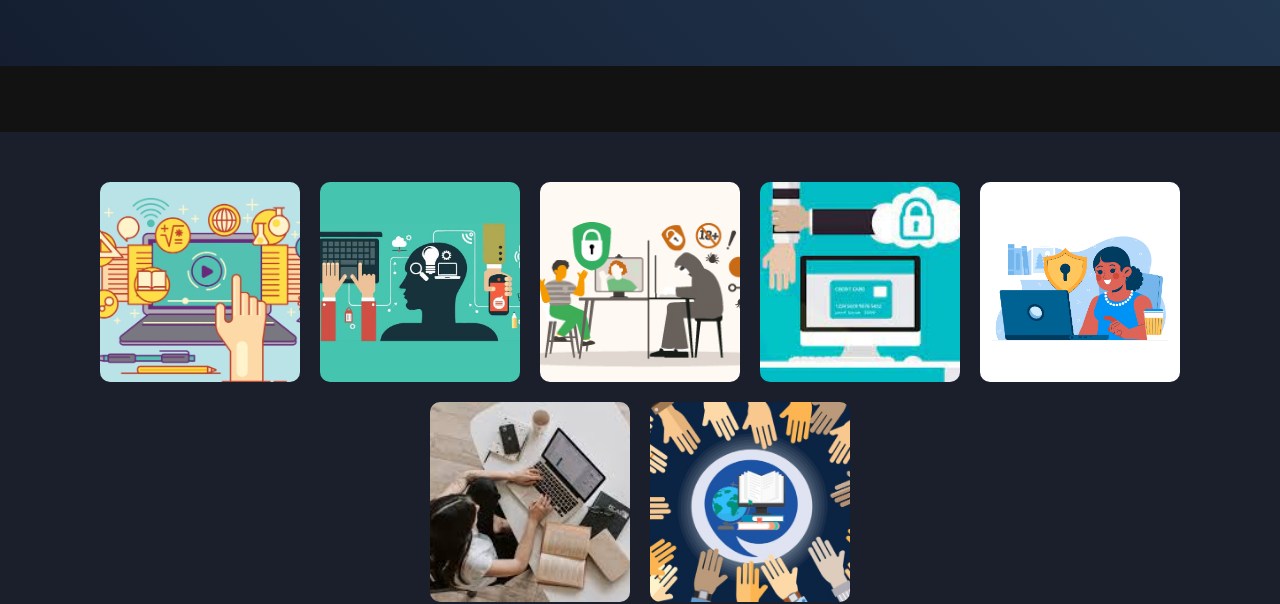
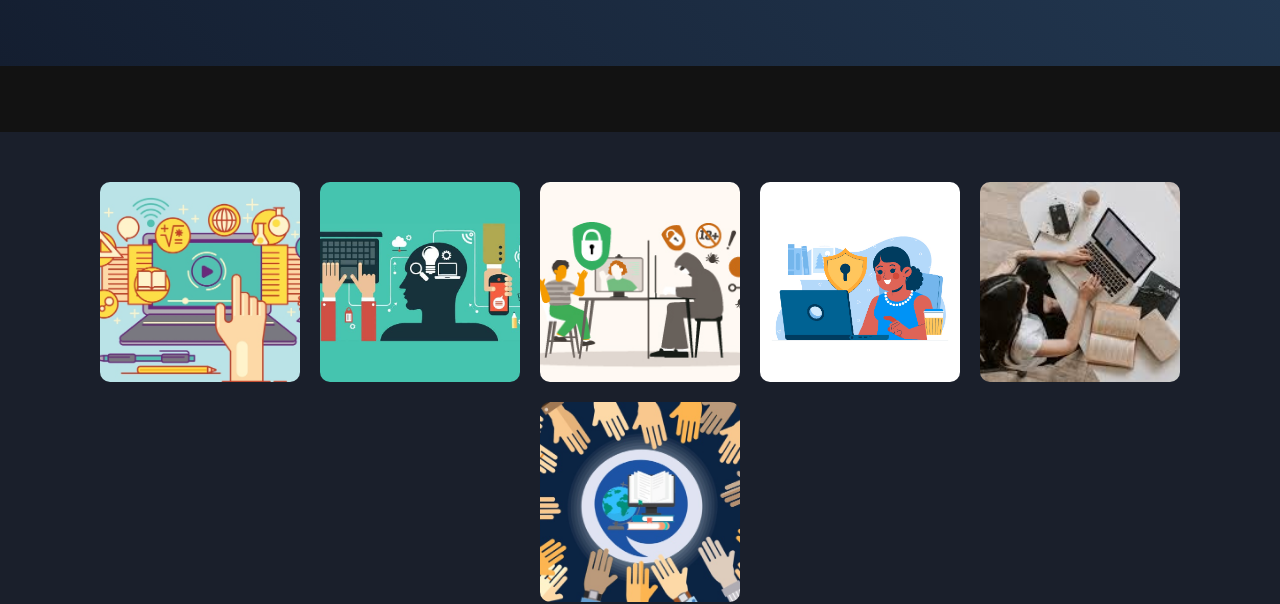
Before and after one commit to Skafind007/Portafolio, a plain HTML site: page index.html in a window 1280 px wide. Shown: the part 229-833 px from the top of the page. Drawn offline with Linux system fonts and the light colour scheme; a web font is replaced by a local one.

Commit message:
Update index.html

```diff
--- a/index.html
+++ b/index.html
@@ -22,7 +22,7 @@
             <div class="image-item"><img src="2020-12-Alfabetizacion-digital-3.jpg" alt="Cybersecurity Image 1"></div>
             <div class="image-item"><img src="alfa_digital.jpg" alt="Cybersecurity Image 2"></div>
             <div class="image-item"><img src="descargar.jpg" alt="Cybersecurity Image 3"></div>
-            <div class="image-item"><img src="images.jpg" alt="Cybersecurity Image 4"></div>
+
             <div class="image-item"><img src="images (1).jpg" alt="Cybersecurity Image 2"></div>
             <div class="image-item"><img src="images (2).jpg" alt="Cybersecurity Image 3"></div>
             <div class="image-item"><img src="2020-12-Alfabetizacion-digital-4.jpg" alt="Cybersecurity Image 4"></div>
```
